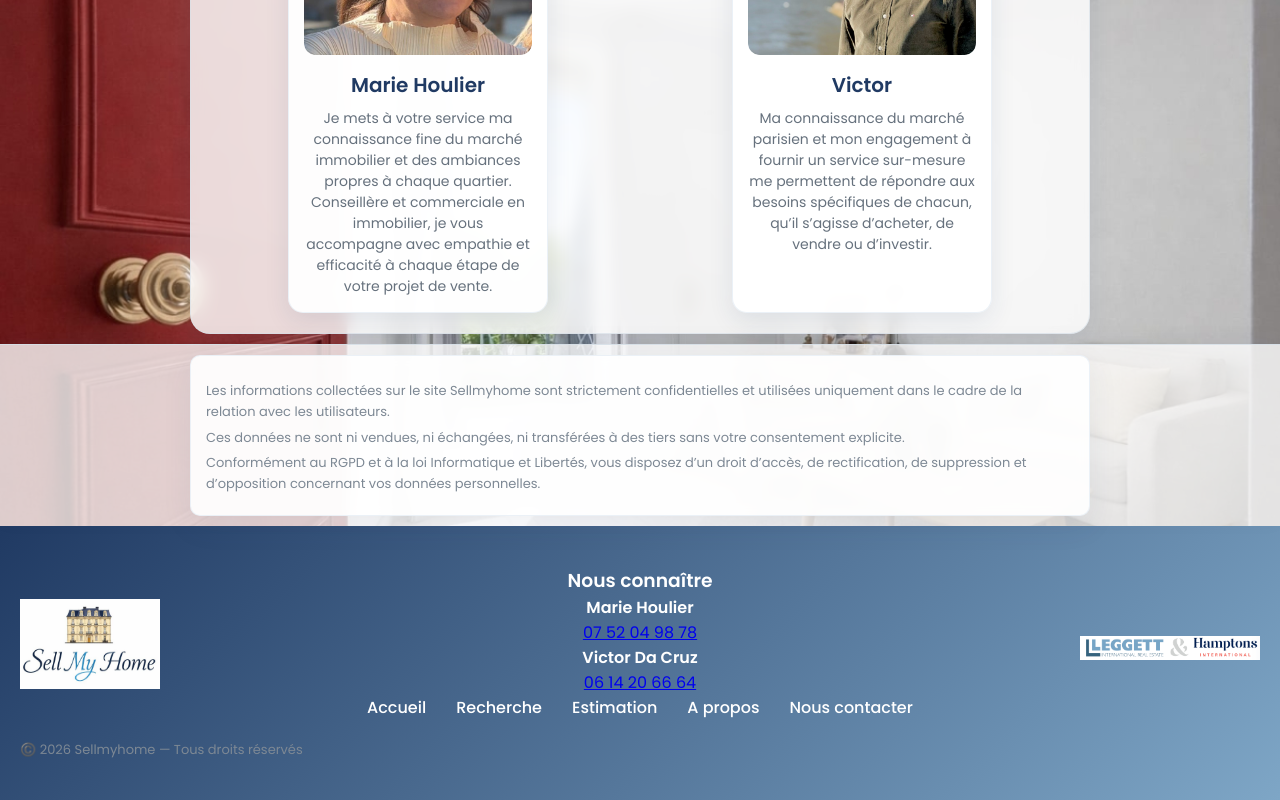
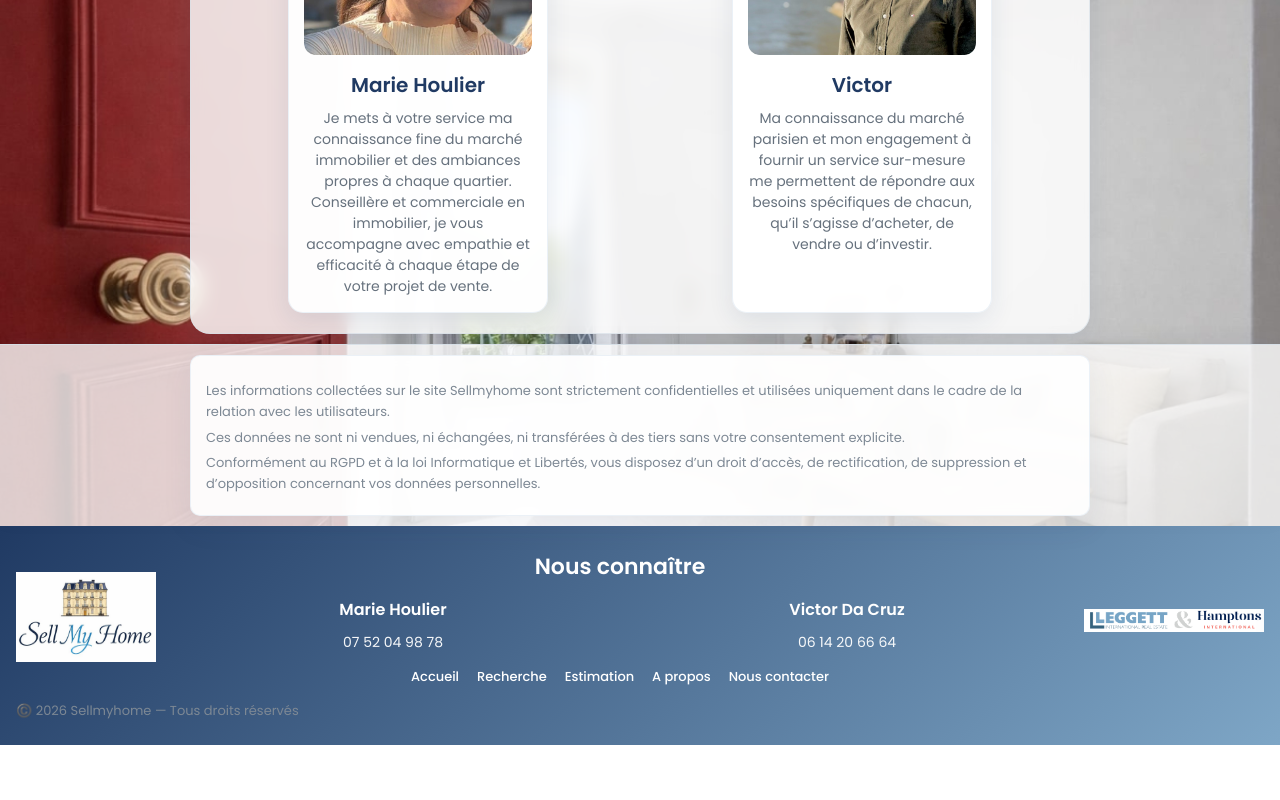
Before and after one commit to Juju-kpi/estimation_immo, a Next.js app: page / in a window 1280 px wide. Shown: the part 995-1795 px from the top of the page. After the commit the page ends 1740 px from the top, so only its background shows below. Built offline with nearby package versions, Linux system fonts and the light colour scheme.

Commit message:
Update globals.css

```diff
--- a/app/globals.css
+++ b/app/globals.css
@@ -665,6 +665,104 @@ button {
   background: transparent;
 }
 
+
+.footer {
+  padding: 24px 16px;
+}
+
+.footer-left,
+.footer-right {
+  flex: 0 0 auto;
+}
+
+.footer-center {
+  flex: 1;
+  text-align: center;
+  padding: 0 20px;
+}
+
+.footer-intro-block {
+  margin-bottom: 14px;
+}
+
+.footer-title {
+  font-size: 22px;
+  font-weight: 600;
+  margin-bottom: 14px;
+  color: white;
+}
+
+.footer-contacts {
+  display: grid;
+  grid-template-columns: 1fr 1fr;
+  gap: 20px;
+  margin-bottom: 14px;
+}
+
+.footer-contact-card {
+  display: flex;
+  flex-direction: column;
+  gap: 6px;
+  align-items: center;
+}
+
+.footer-contact-card h4 {
+  font-size: 16px;
+  font-weight: 600;
+  margin-bottom: 4px;
+  color: white;
+}
+
+.footer-contact-link {
+  color: white;
+  text-decoration: none;
+  font-size: 14px;
+  opacity: 0.95;
+  transition: opacity 0.3s ease;
+}
+
+.footer-contact-link:hover {
+  opacity: 0.75;
+  text-decoration: underline;
+}
+
+.footer-links-small {
+  gap: 18px;
+  margin-bottom: 4px;
+}
+
+.footer-links-small a {
+  font-size: 13px;
+}
+
+.footer-bottom {
+  width: 100%;
+  text-align: center;
+  margin-top: 14px;
+  font-size: 12px;
+  color: rgba(255, 255, 255, 0.88);
+}
+
+@media (max-width: 768px) {
+  .footer {
+    padding: 20px 12px;
+    gap: 16px;
+  }
+
+  .footer-center {
+    padding: 0;
+  }
+
+  .footer-contacts {
+    grid-template-columns: 1fr;
+    gap: 14px;
+  }
+
+  .footer-title {
+    font-size: 20px;
+  }
+}
+
 .footer-legal {
   background: rgba(255, 255, 255, 0.78);
   padding: 10px 10px;
```
